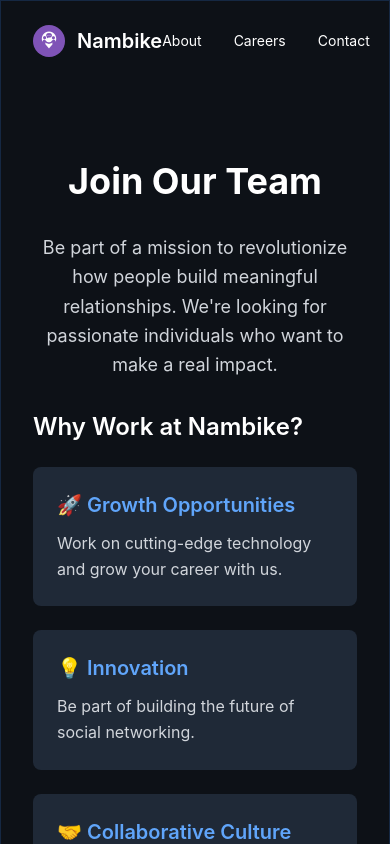
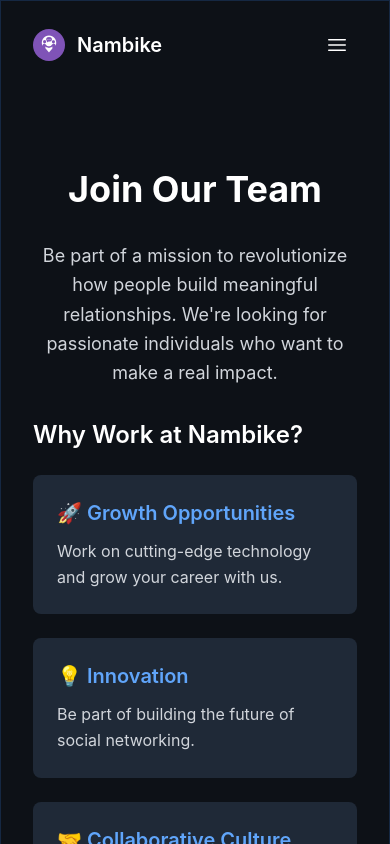
Before and after one commit to Nambike-Public/Landing-Page, a Next.js app: page /careers in a window 390 px wide. Shown: the top 844 px of the page. Built offline with nearby package versions, Linux system fonts and the light colour scheme.

Commit message:
feat: adding hamburger to navbar for mobile view

```diff
--- a/components/Navbar.tsx
+++ b/components/Navbar.tsx
@@ -1,9 +1,13 @@
 'use client';
 
+import { useState } from 'react';
+
 export default function Navbar() {
+  const [isOpen, setIsOpen] = useState(false);
+
   return (
     <nav
-      className="flex justify-between items-center py-6 px-8 bg-[#0d1117] text-white"
+      className="relative flex justify-between items-center py-6 px-8 bg-[#0d1117] text-white"
       style={{
         display: 'flex',
         justifyContent: 'space-between',
@@ -32,11 +36,45 @@ export default function Navbar() {
         </div>
         <a href="/"><span className="text-xl font-semibold">Nambike</span></a>
       </div>
-      <ul className="flex space-x-4 md:space-x-8" style={{ display: 'flex', gap: '16px', listStyle: 'none', margin: 0, padding: 0, alignItems: 'center' }}>
+
+      {/* Desktop menu */}
+      <ul className="hidden md:flex space-x-4 md:space-x-8" style={{ gap: '16px', listStyle: 'none', margin: 0, padding: 0, alignItems: 'center' }}>
         <li><a href="/about" className="hover:text-blue-400 transition-colors text-sm md:text-base" style={{ color: 'white', textDecoration: 'none' }}>About</a></li>
         <li><a href="/careers" className="hover:text-blue-400 transition-colors text-sm md:text-base" style={{ color: 'white', textDecoration: 'none' }}>Careers</a></li>
         <li><a href="/contact" className="hover:text-blue-400 transition-colors text-sm md:text-base" style={{ color: 'white', textDecoration: 'none' }}>Contact</a></li>
       </ul>
+
+      {/* Mobile hamburger button */}
+      <button
+        aria-label="Toggle menu"
+        aria-expanded={isOpen}
+        onClick={() => setIsOpen((v) => !v)}
+        className="md:hidden inline-flex items-center justify-center p-2 rounded focus:outline-none focus:ring-2 focus:ring-blue-400"
+        style={{ color: 'white' }}
+      >
+        {isOpen ? (
+          // Close icon
+          <svg xmlns="http://www.w3.org/2000/svg" fill="none" viewBox="0 0 24 24" strokeWidth={1.5} stroke="currentColor" className="w-6 h-6">
+            <path strokeLinecap="round" strokeLinejoin="round" d="M6 18L18 6M6 6l12 12" />
+          </svg>
+        ) : (
+          // Hamburger icon
+          <svg xmlns="http://www.w3.org/2000/svg" fill="none" viewBox="0 0 24 24" strokeWidth={1.5} stroke="currentColor" className="w-6 h-6">
+            <path strokeLinecap="round" strokeLinejoin="round" d="M3.75 6.75h16.5M3.75 12h16.5M3.75 17.25h16.5" />
+          </svg>
+        )}
+      </button>
+
+      {/* Mobile dropdown menu */}
+      {isOpen && (
+        <div className="absolute top-full left-0 w-full md:hidden bg-[#0d1117] border-t border-gray-800">
+          <ul className="flex flex-col py-2" style={{ listStyle: 'none', margin: 0, paddingLeft: 0 }}>
+            <li className="px-8 py-2"><a href="/about" className="block hover:text-blue-400 transition-colors text-base" style={{ color: 'white', textDecoration: 'none' }} onClick={() => setIsOpen(false)}>About</a></li>
+            <li className="px-8 py-2"><a href="/careers" className="block hover:text-blue-400 transition-colors text-base" style={{ color: 'white', textDecoration: 'none' }} onClick={() => setIsOpen(false)}>Careers</a></li>
+            <li className="px-8 py-2"><a href="/contact" className="block hover:text-blue-400 transition-colors text-base" style={{ color: 'white', textDecoration: 'none' }} onClick={() => setIsOpen(false)}>Contact</a></li>
+          </ul>
+        </div>
+      )}
     </nav>
   );
 }
```
